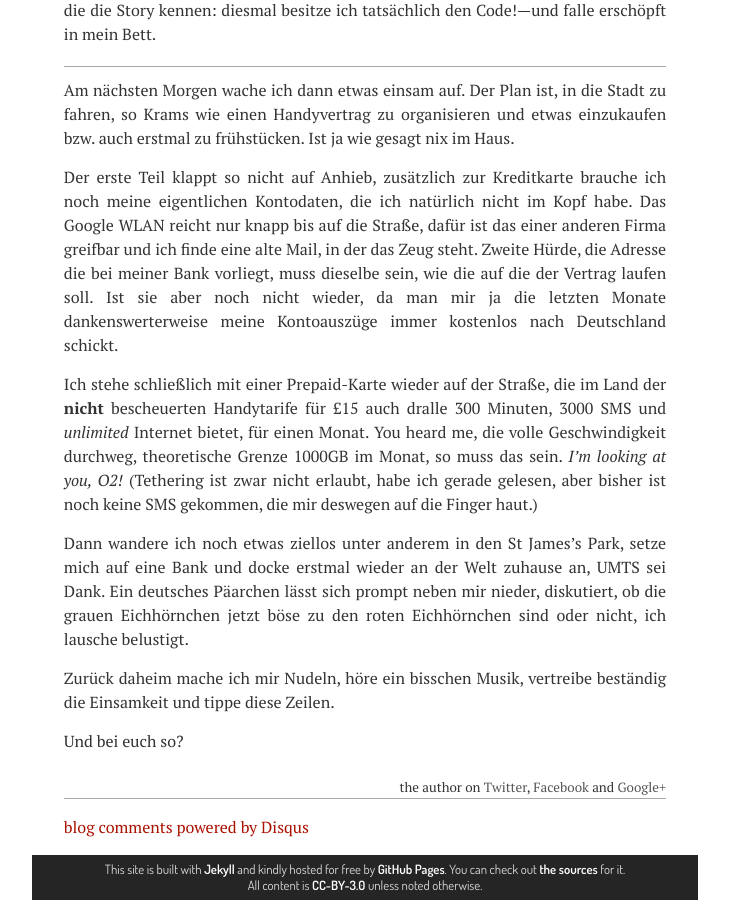
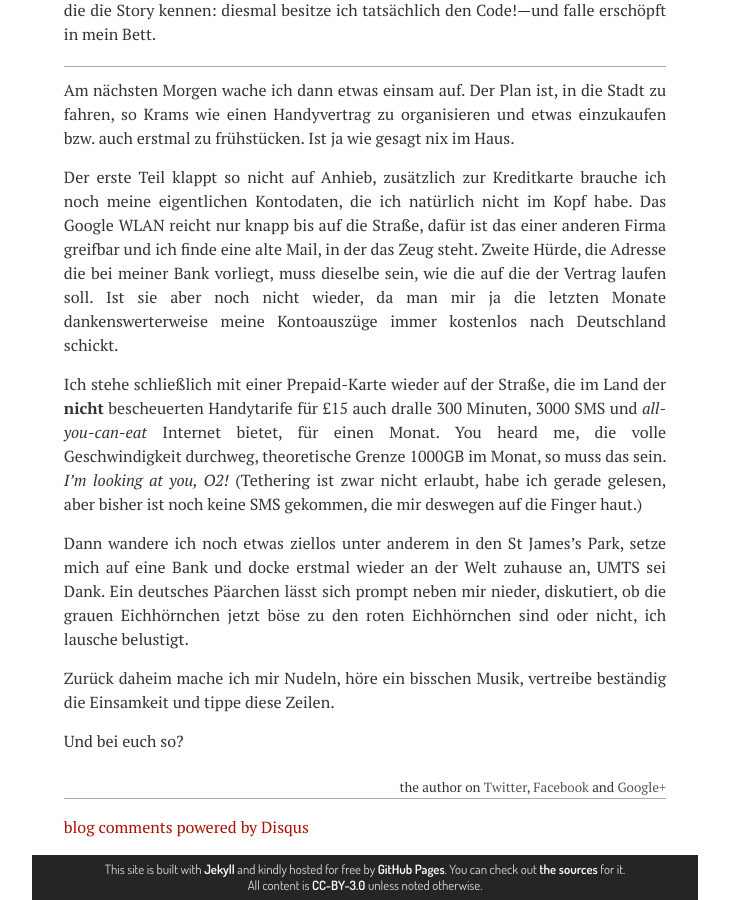
Before and after one commit to hermannloose/hermannloose.github.com, a Jekyll site: the page built from _posts/2012-09-01-angekommen-in-london.md, in a window 1280 px wide and 900 px high, scrolled down 1868 px. Shown: the whole window, without its empty margins (275-1004 px from the left). Built offline with Jekyll 4.4.1, drawn with Linux system fonts in a browser that asks for light colours; comment, search, counter and statistics services are not loaded.

Commit message:
Small changes in wording.

```diff
--- a/_posts/2012-09-01-angekommen-in-london.md
+++ b/_posts/2012-09-01-angekommen-in-london.md
@@ -109,11 +109,11 @@ nach Deutschland schickt.
 
 Ich stehe schließlich mit einer Prepaid-Karte wieder auf der Straße, die im
 Land der **nicht** bescheuerten Handytarife für £15 auch dralle 300 Minuten,
-3000 SMS und *unlimited* Internet bietet, für einen Monat. You heard me, die
-volle Geschwindigkeit durchweg, theoretische Grenze 1000GB im Monat, so muss
-das sein. *I'm looking at you, O2!* (Tethering ist zwar nicht erlaubt, habe ich
-gerade gelesen, aber bisher ist noch keine SMS gekommen, die mir deswegen auf
-die Finger haut.)
+3000 SMS und *all-you-can-eat* Internet bietet, für einen Monat. You heard me,
+die volle Geschwindigkeit durchweg, theoretische Grenze 1000GB im Monat, so
+muss das sein. *I'm looking at you, O2!* (Tethering ist zwar nicht erlaubt,
+habe ich gerade gelesen, aber bisher ist noch keine SMS gekommen, die mir
+deswegen auf die Finger haut.)
 
 Dann wandere ich noch etwas ziellos unter anderem in den St James's Park, setze
 mich auf eine Bank und docke erstmal wieder an der Welt zuhause an, UMTS sei
```
